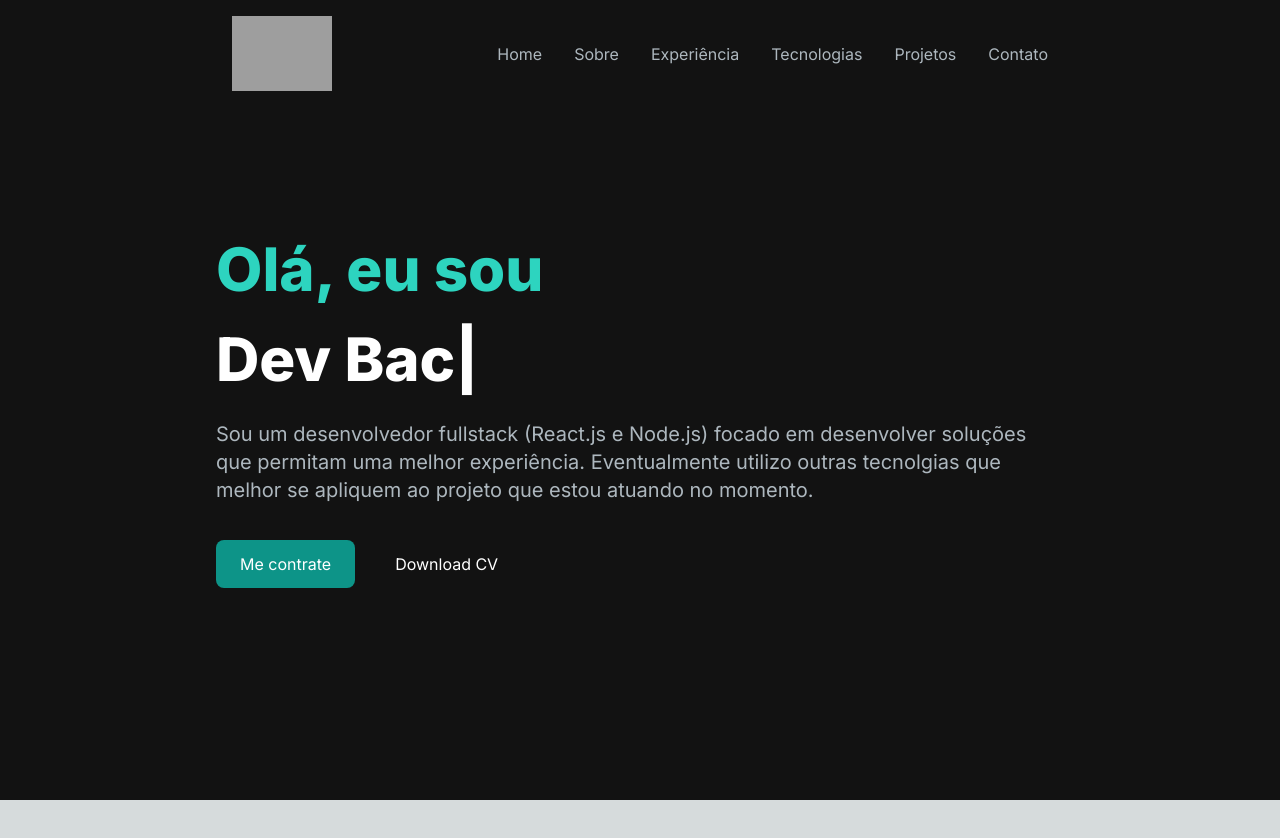
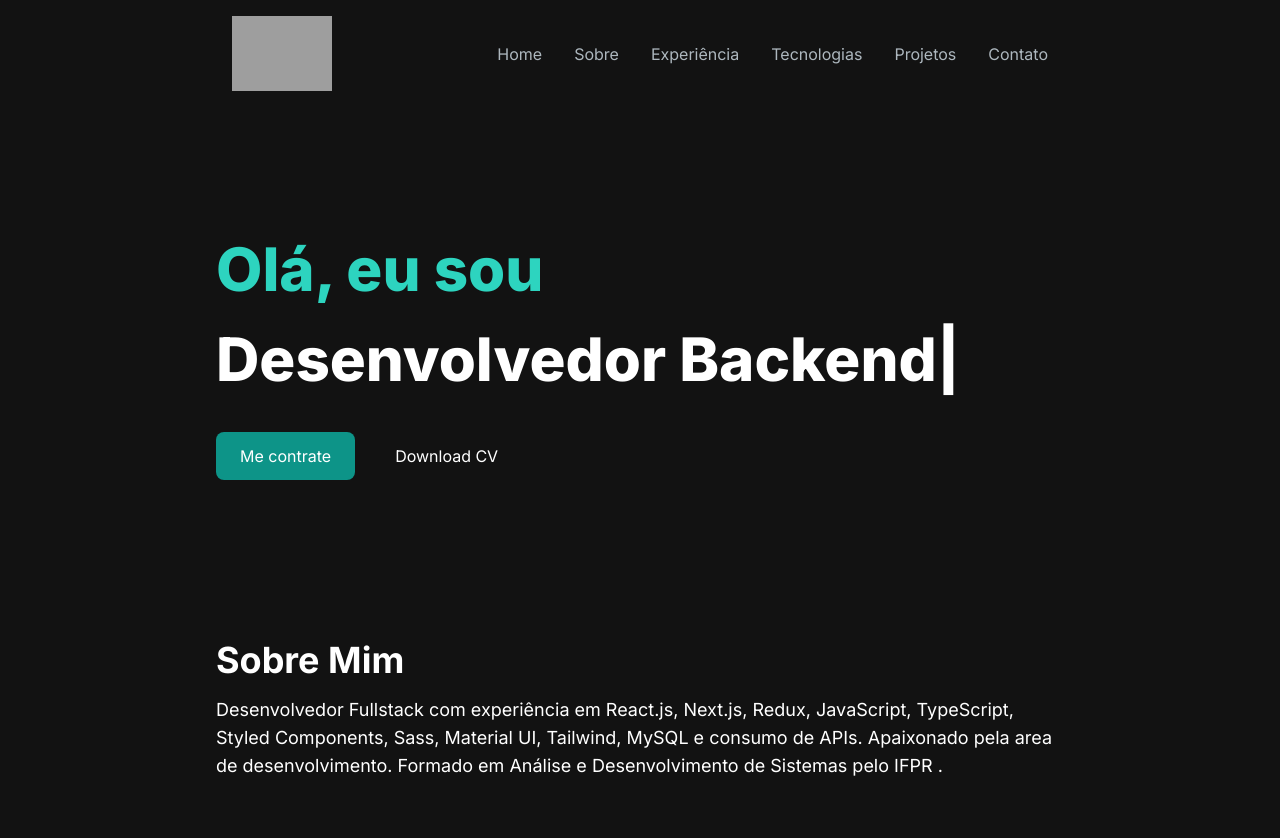
Before and after one commit to IdenilsonSantos/portfolio, a Next.js app: page / in a window 1280 px wide. Shown: the top 838 px of the page. Before the commit the page ends 800 px from the top, so only its background shows below. Built offline with nearby package versions, Linux system fonts and the light colour scheme; grey boxes are pictures that could not be loaded.

Commit message:
add about section

```diff
--- a/src/app/page.tsx
+++ b/src/app/page.tsx
@@ -1,3 +1,4 @@
+import AboutSection from "@/components/AboutSection";
 import HeroSection from "@/components/HeroSection";
 import Navbar from "@/components/NavBar";
 
@@ -7,6 +8,7 @@ export default function Home() {
       <Navbar/>
       <div className="max-w-4xl mx-auto px-4 sm:px-6">
         <HeroSection />
+        <AboutSection/>
       </div>
     </main>
   );
--- /dev/null
+++ b/src/components/AboutSection/index.tsx
@@ -0,0 +1,22 @@
+"use client";
+import React from "react";
+
+const AboutSection = () => {
+  return (
+    <section className="text-white pt-24" id="about">
+      <div className="gap-8 items-center py-8 xl:gap-16 sm:py-16">
+        <div className="mt-4 md:mt-0 text-left flex flex-col h-full">
+          <h2 className="text-4xl font-bold text-white mb-4">Sobre Mim</h2>
+          <p className="text-base lg:text-lg">
+            Desenvolvedor Fullstack com experiência em React.js, Next.js, Redux,
+            JavaScript, TypeScript, Styled Components, Sass, Material UI,
+            Tailwind, MySQL e consumo de APIs. Apaixonado pela area de desenvolvimento.
+            Formado em Análise e Desenvolvimento de Sistemas pelo IFPR .
+          </p>
+        </div>
+      </div>
+    </section>
+  );
+};
+
+export default AboutSection;
--- a/src/components/HeroSection/index.tsx
+++ b/src/components/HeroSection/index.tsx
@@ -20,9 +20,9 @@ const HeroSection = () => {
             sequence={[
               "Idenilson",
               1000,
-              "Dev Frontend",
+              "Desenvolvedor Frontend",
               1000,
-              "Dev Backend",
+              "Desenvolvedor Backend",
               1000,
             ]}
             wrapper="span"
@@ -30,12 +30,6 @@ const HeroSection = () => {
             repeat={Infinity}
           />
         </h1>
-        <p className="text-[#ADB7BE] text-base sm:text-lg mb-6 lg:text-xl">
-          Sou um desenvolvedor fullstack (React.js e Node.js) focado em
-          desenvolver soluções que permitam uma melhor experiência.
-          Eventualmente utilizo outras tecnolgias que melhor se apliquem ao
-          projeto que estou atuando no momento.
-        </p>
         <div>
           <Link
             href="/#contact"
```
